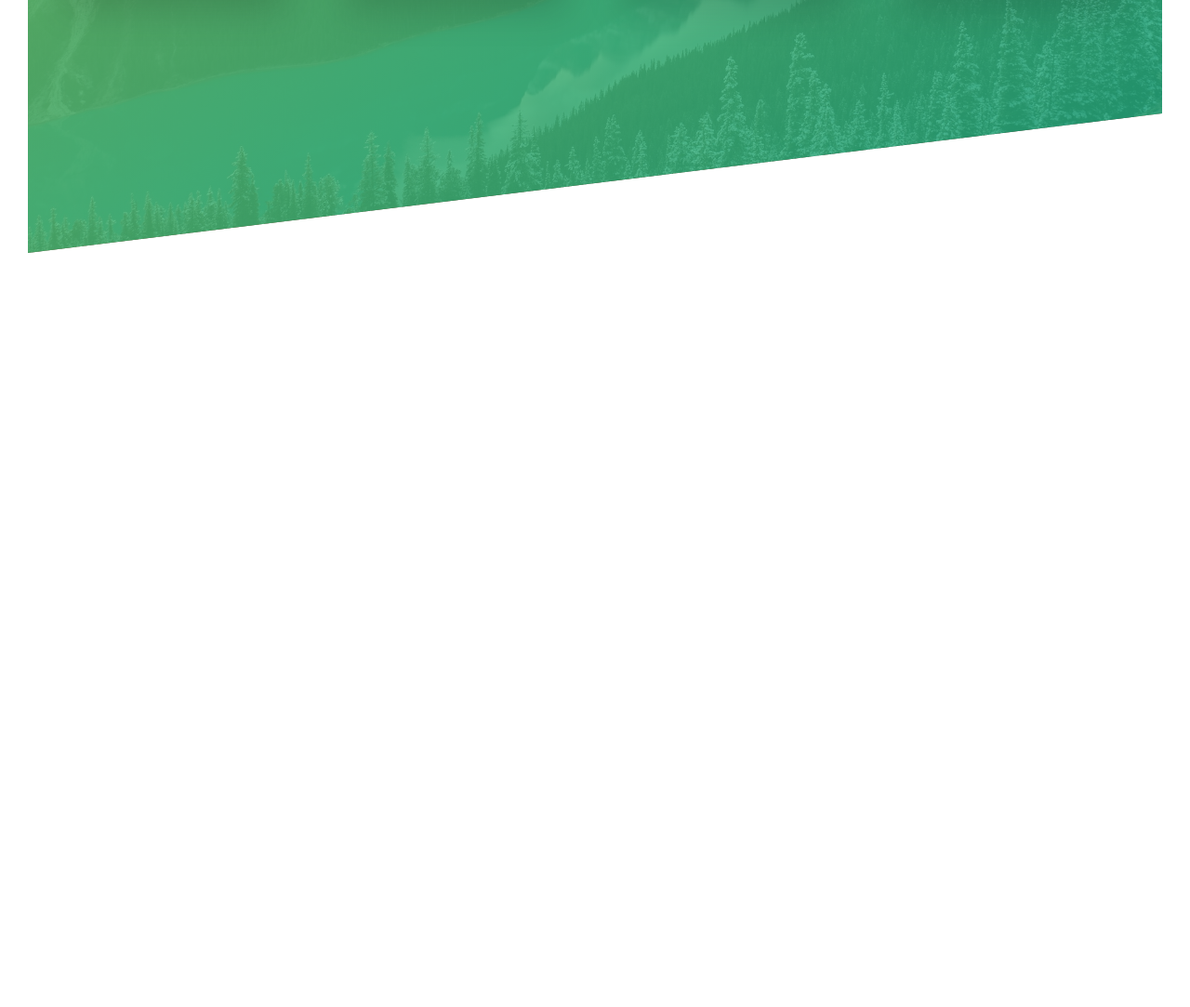
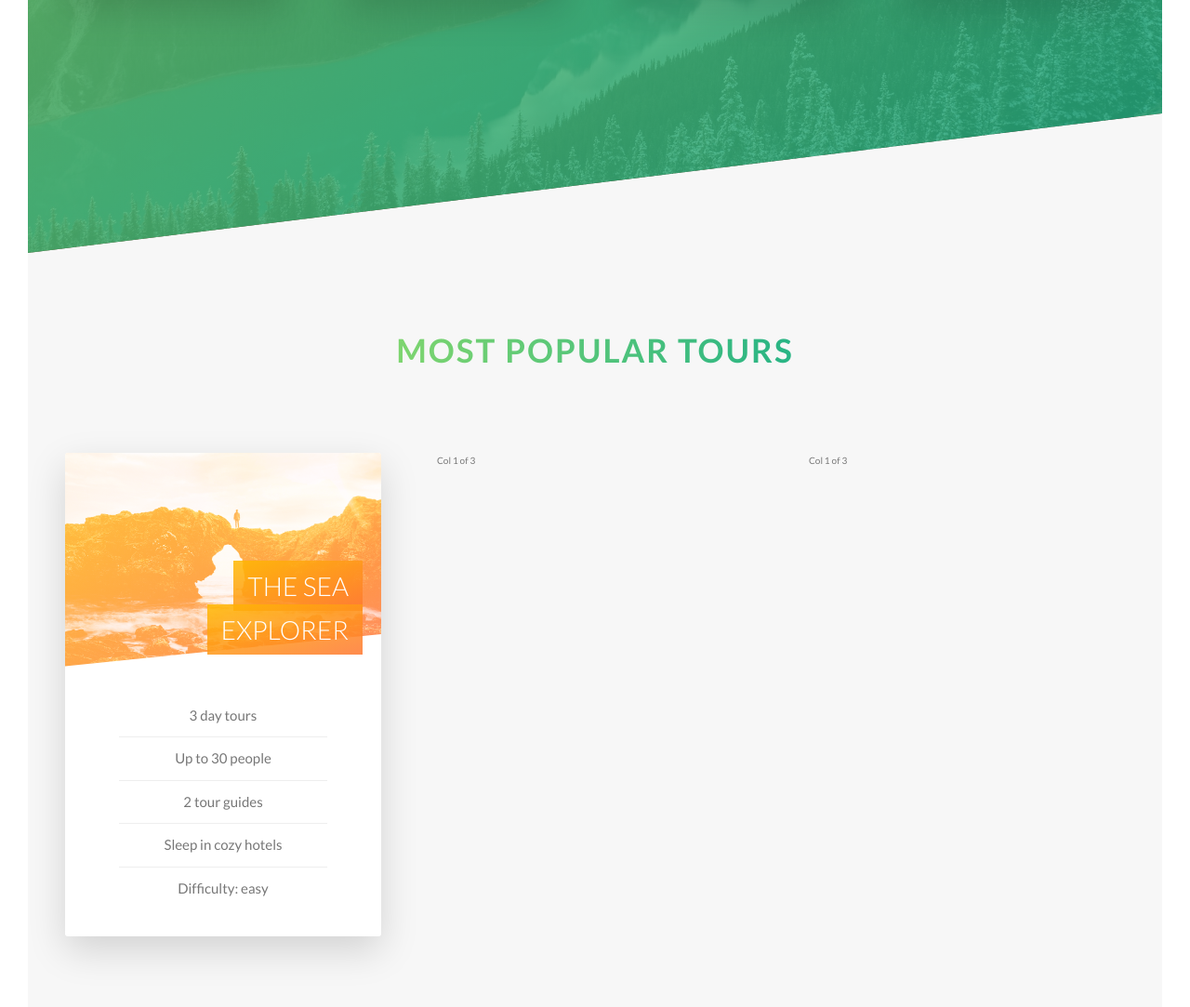
Before and after one commit to Hassanlasheenn/Tours-Project, a website: page index.html in a window 1280 px wide. Shown: the part 1973-3056 px from the top of the page at 93% size. Before the commit the page ends 2245 px from the top, so only its background shows below. Drawn offline with Linux system fonts and the light colour scheme.

Commit message:
styling cards

```diff
--- a/index.html
+++ b/index.html
@@ -116,6 +116,50 @@
                     </div>
                 </div>
             </section>
+
+            <section class="section-tours">
+                <div class="u-center-text u-margin-bottom-big">
+                    <h2 class="heading-secondary">
+                        Most popular tours
+                    </h2>
+                </div>
+
+                <div class="row">
+                    <div class="col-1-of-3">
+                        <div class="card">
+                            <div class="card__side card__side--front">
+                                <div class="card__picture card__picture--1">
+                                    &nbsp;
+                                </div>
+                                <h4 class="card__heading">
+                                    <span class="card__heading-span card__heading-span--1">
+                                        The Sea Explorer
+                                    </span>
+                                </h4>
+                                <div class="card__details">
+                                    <ul>
+                                        <li>3 day tours</li>
+                                        <li>Up to 30 people</li>
+                                        <li>2 tour guides</li>
+                                        <li>Sleep in cozy hotels</li>
+                                        <li>Difficulty: easy</li>
+                                    </ul>
+                                </div>
+
+                            </div>
+                            <div class="card__side card__side--back card__side--back-1">
+                                BACK
+                            </div>
+                        </div>
+                    </div>
+                    <div class="col-1-of-3">
+                        Col 1 of 3
+                    </div>
+                    <div class="col-1-of-3">
+                        Col 1 of 3
+                    </div>
+                </div>
+            </section>
         </main>
 
         <!--
--- a/sass/abstracts/_variables.scss
+++ b/sass/abstracts/_variables.scss
@@ -5,7 +5,14 @@ $color-primary: #55c57a;
 $color-primary-light: #7ed56f;
 $color-primary-dark: #28b485;
 
+$color-secondary-light: #ffb900;
+$color-secondary-dark: #ff7730;
+
+$color-tertiary-light: #2998ff;
+$color-tertiary-dark: #5643fa;
+
 $color-grey-light-1: #f7f7f7;
+$color-grey-light-2: #eee;
 
 $color-grey-dark: #777;
 $color-white: #fff;
--- /dev/null
+++ b/sass/components/_cards.scss
@@ -0,0 +1,107 @@
+.card {
+
+    // functionality
+    perspective: 150rem;
+    -moz-perspective: 150rem;
+    position: relative;
+    height: 52rem;
+
+    &__side {
+        height: 52rem;
+        transition: all .8s ease;
+        position: absolute;
+        top: 0;
+        left: 0;
+        width: 100%;
+        backface-visibility: hidden;
+        border-radius: 3px;
+        overflow: hidden;
+        box-shadow: 0 1.5rem 4rem rgba($color-black, .15);
+
+        &--front {
+            background-color: $color-white;
+        }
+
+        &--back {
+            transform: rotateY(180deg);
+
+
+            &-1 {
+                background-image: linear-gradient(to right bottom, $color-secondary-light, $color-secondary-dark);
+            }
+        }
+    }
+
+
+    &:hover &__side--front {
+        transform: rotateY(-180deg);
+    }
+
+    &:hover &__side--back {
+        transform: rotateY(0deg);
+    }
+
+    // front side styling
+    &__picture {
+        background-size: cover;
+        height: 23rem;
+        background-blend-mode: screen;
+        -webkit-clip-path: polygon(0 0, 100% 0, 100% 85%, 0 100%);
+        clip-path: polygon(0 0, 100% 0, 100% 85%, 0 100%);
+
+        &--1 {
+            background-image: linear-gradient(to right bottom, $color-secondary-light, $color-secondary-dark), url(../../img/nat-5.jpg);
+        }
+
+        &--2 {
+            background-image: url(../../img/nat-5.jpg);
+        }
+
+        &--3 {
+            background-image: url(../../img/nat-5.jpg);
+        }
+
+    }
+
+    &__heading {
+        font-size: 2.8rem;
+        font-weight: 300;
+        text-transform: uppercase;
+        text-align: right;
+        color: $color-white;
+        position: absolute;
+        top: 12rem;
+        right: 2rem;
+        width: 75%;
+    }
+
+    &__heading-span {
+        padding: 1rem 1.5rem;
+        -webkit-box-decoration-break: clone;
+        box-decoration-break: clone;
+
+        &--1 {
+            background-image: linear-gradient(to right bottom, rgba($color-secondary-light, .85), rgba($color-secondary-dark, .85));
+        }
+    }
+
+    &__details {
+        padding: 3rem;
+
+        ul {
+            list-style: none;
+            width: 80%;
+            margin: 0 auto;
+
+            li {
+                text-align: center;
+                font-size: 1.5rem;
+                padding: 1rem;
+
+                &:not(:last-child) {
+                    border-bottom: 1px solid $color-grey-light-2;
+                }
+            }
+        }
+    }
+}
--- a/sass/layout/_header.scss
+++ b/sass/layout/_header.scss
@@ -9,7 +9,7 @@
     background-size: cover;
     background-position: top;
     position: relative;
-
+    -webkit-clip-path: polygon(0 0, 100% 0, 100% 75%, 0 100%);
     clip-path: polygon(0 0, 100% 0, 100% 75%, 0 100%);
 
     &__logo-box {
--- a/sass/main.scss
+++ b/sass/main.scss
@@ -9,6 +9,7 @@
 @import "base/utilities";
 
 @import "components/button";
+@import "components/cards";
 @import "components/composition";
 @import "components/feature-box";
 
--- a/sass/pages/home.scss
+++ b/sass/pages/home.scss
@@ -20,3 +20,10 @@
     }
 
 }
+
+
+.section-tours {
+    background-color: $color-grey-light-1;
+    padding: 25rem 0 50rem 0;
+    margin-top: -10rem;
+}
```
Also changed, not shown: css/style.css, 1 other file.
